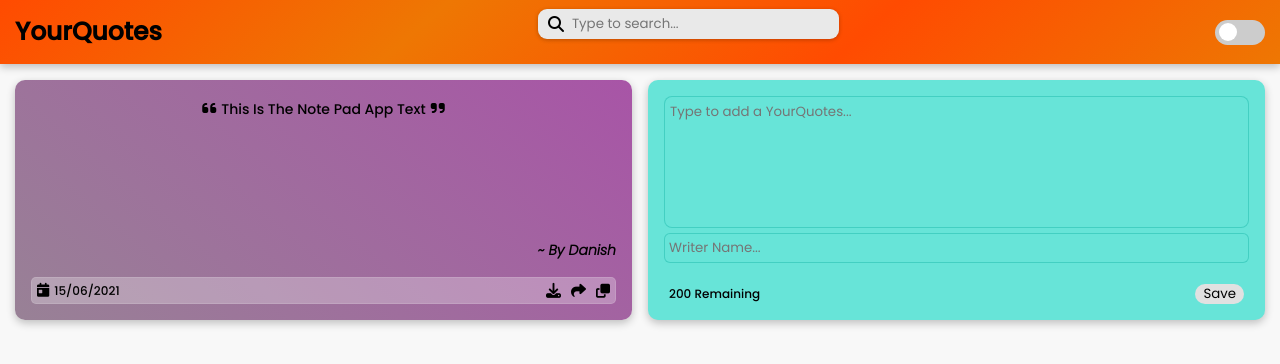
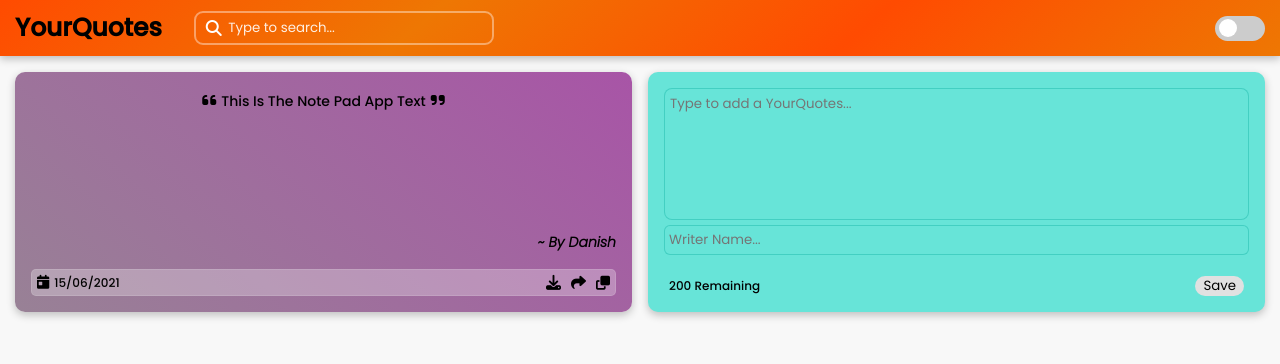
Before and after one commit to danishzayan/YourQuotes-App, a React (Vite) app: page / in a window 1280 px wide. Shown: the top 364 px of the page. Built offline with nearby package versions, Linux system fonts and the light colour scheme; no server answers.

Commit message:
improve design for search bar

```diff
--- a/src/components/Header.jsx
+++ b/src/components/Header.jsx
@@ -3,8 +3,10 @@ import Search from "./Search";
 const Header = ({ handleToggleDarkMode, setSearch }) => {
   return (
     <div className="header">
-      <h1>YourQuotes</h1>
-      <Search handleSearchNote={setSearch} />
+      <div className="header-left">
+        <h1>YourQuotes</h1>
+        <Search handleSearchNote={setSearch} />
+      </div>
       <label className="switch">
         <input
           type="checkbox"
--- a/src/index.css
+++ b/src/index.css
@@ -2,13 +2,13 @@
 Date: 07-08-2022
 Developer: Danish Kamal */
 
-@import url('https://fonts.googleapis.com/css2?family=Poppins:ital,wght@0,100;0,200;0,300;0,400;0,500;1,100;1,200;1,300&family=Roboto:ital,wght@0,100;0,300;0,400;1,300;1,400&display=swap');
+@import url("https://fonts.googleapis.com/css2?family=Poppins:ital,wght@0,100;0,200;0,300;0,400;0,500;1,100;1,200;1,300&family=Roboto:ital,wght@0,100;0,300;0,400;1,300;1,400&display=swap");
 
 * {
   margin: 0;
   padding: 0;
   box-sizing: border-box;
-  font-family: 'Poppins', sans-serif;
+  font-family: "Poppins", sans-serif;
 }
 
 body {
@@ -48,7 +48,6 @@ body {
   overflow: hidden;
   word-break: break-word;
 }
-
 
 .card .text {
   margin: 0 auto;
@@ -168,18 +167,34 @@ textarea:focus {
 .search {
   display: flex;
   align-items: center;
-  background: rgb(233 233 233);
-  box-shadow: rgb(0 0 0 / 24%) 0px 1px 4px;
+  color: white;
+  border: solid 2px #ffffff66;
   border-radius: 9px;
   padding: 5px 10px;
-  margin-bottom: 1em;
+  gap: 0.4rem;
+  width: 60%;
+  transition: colors 0.3s ease, width 0.6s ease;
+}
+
+.search:focus-within {
+  border: solid 2px #ffffff;
+  caret-color: #ffffff;
+  width: 100%;
 }
 
 .search input {
   border: none;
-  background-color: rgb(233 233 233);
-  margin-left: 8px;
+  background-color: transparent;
   width: 100%;
+}
+
+.search input::placeholder {
+  color: #ffffffe4;
+  transition: all 0.3s ease;
+}
+
+.search input:focus::placeholder {
+  color: #ffffff;
 }
 
 .search input:focus {
@@ -214,7 +229,6 @@ textarea:focus {
   height: 25px;
 }
 
-
 /* Hide default HTML checkbox */
 .switch input {
   opacity: 0;
@@ -231,8 +245,8 @@ textarea:focus {
   right: 0;
   bottom: 0;
   background-color: #ccc;
-  -webkit-transition: .4s;
-  transition: .4s;
+  -webkit-transition: 0.4s;
+  transition: 0.4s;
 }
 
 .slider:before {
@@ -243,16 +257,16 @@ textarea:focus {
   left: 4px;
   bottom: 4px;
   background-color: white;
-  -webkit-transition: .4s;
-  transition: .4s;
+  -webkit-transition: 0.4s;
+  transition: 0.4s;
 }
 
 input:checked + .slider {
-  background-color: #2196F3;
+  background-color: #2196f3;
 }
 
 input:focus + .slider {
-  box-shadow: 0 0 1px #2196F3;
+  box-shadow: 0 0 1px #2196f3;
 }
 
 input:checked + .slider:before {
@@ -278,3 +292,11 @@ input:checked + .slider:before {
 .dark-mode h1 {
   color: #fff;
 }
+
+.header-left {
+  display: flex;
+  flex-direction: row;
+  align-items: center;
+  gap: 2rem;
+  width: 40%;
+}
```
